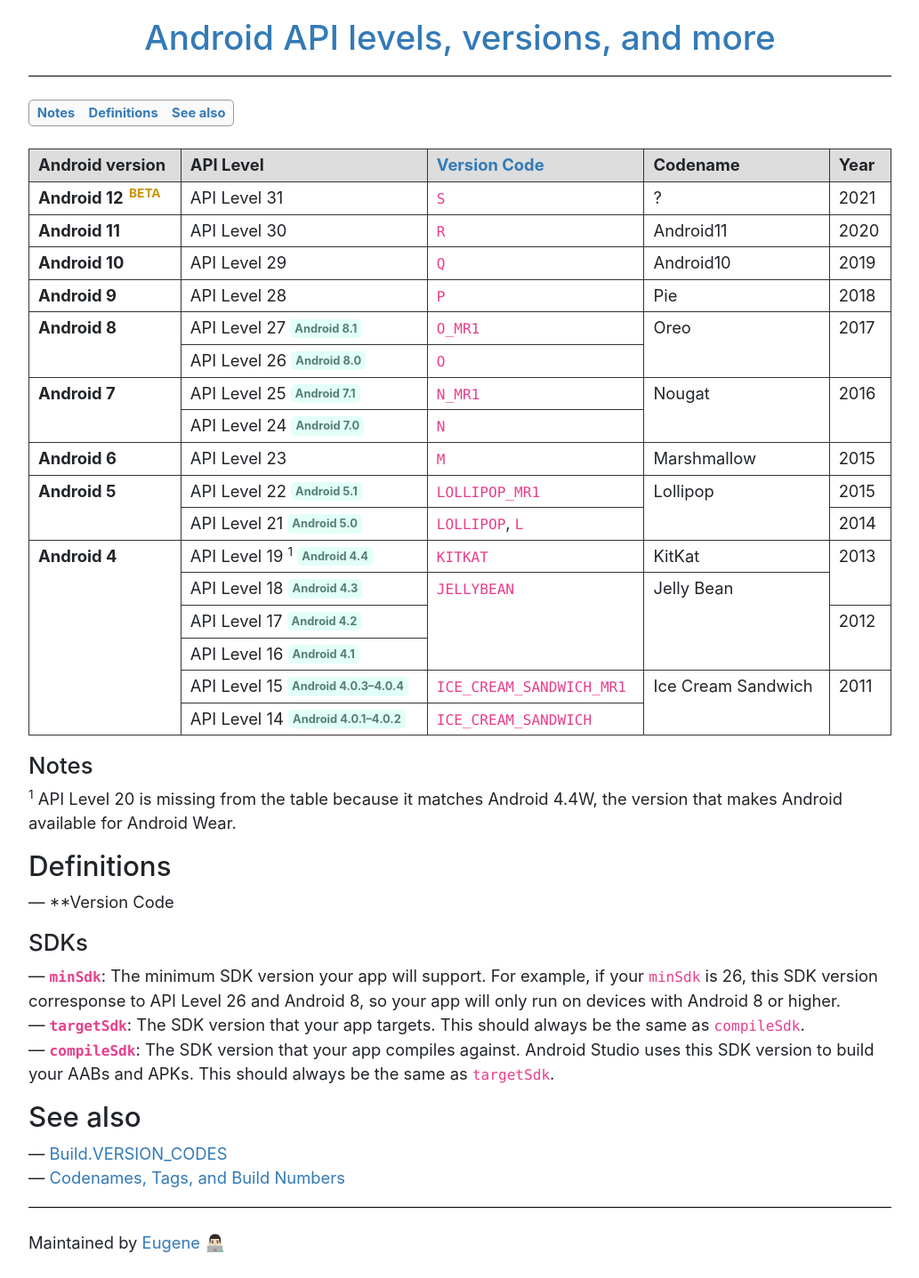
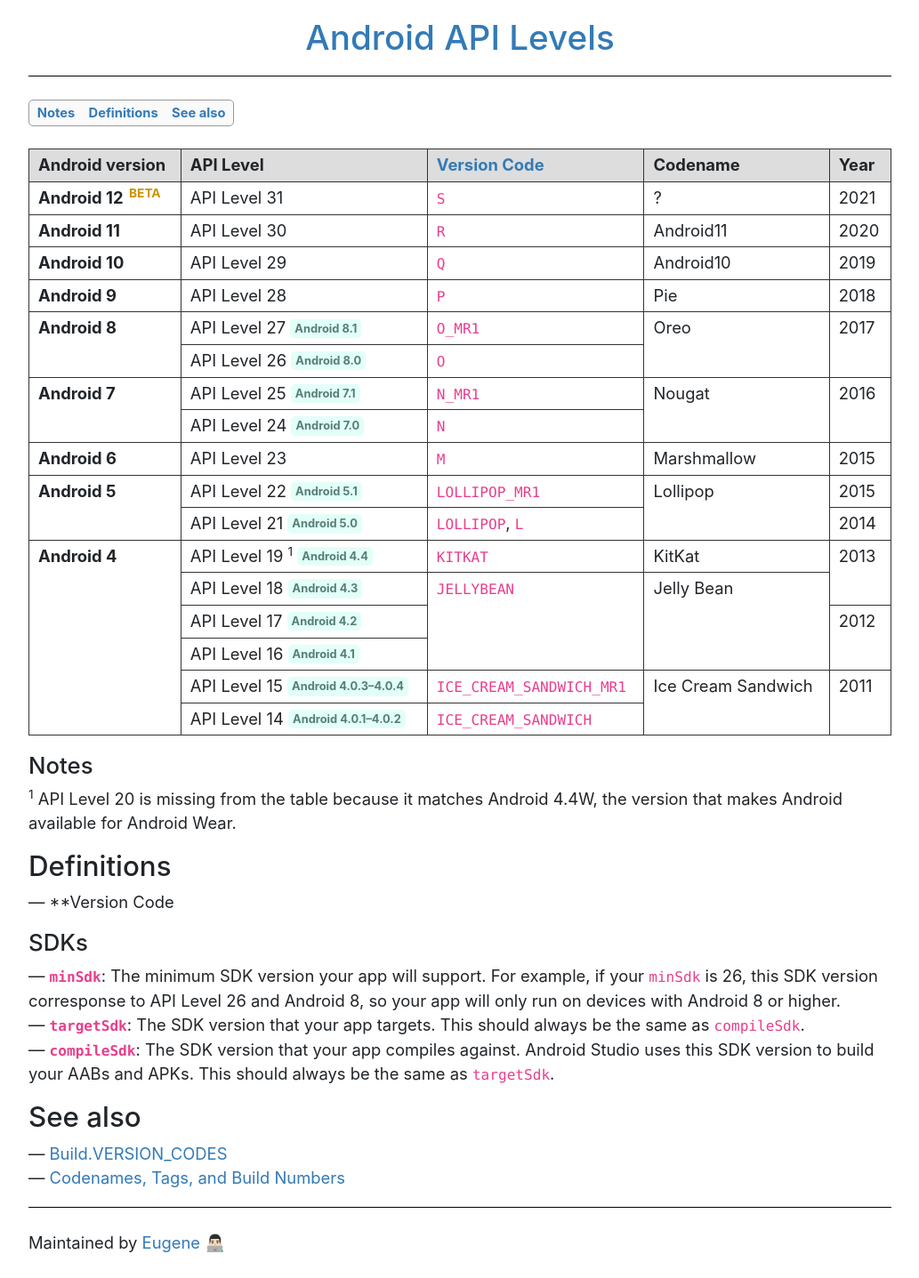
Before and after one commit to ebelinski/apilevels, a Jekyll site: the page built from index.md, in a window 1280 px wide. Shown: the whole page at 89% size, without its empty margins (123-1156 px from the left). Built offline with Jekyll 4.4.1, drawn with Linux system fonts in a browser that asks for light colours; some of the changed lines change nothing that is shown.

Commit message:
Updated titles, descriptions.

```diff
--- a/_config.yml
+++ b/_config.yml
@@ -6,8 +6,8 @@
 # 'jekyll serve'. If you change this file, please restart the server process.
 
 # Site settings
-title: Android API levels, versions, and more
-description: Android API levels, versions, and more
+title: Android API Levels
+description: A quick reference table for Android versions, API & SDK levels, version codes, codenames, and more.
 author: Eugene Belinski
 keywords: android,api,levels
 
--- a/_includes/head.html
+++ b/_includes/head.html
@@ -3,7 +3,7 @@
   <meta http-equiv="X-UA-Compatible" content="IE=edge">
   <meta name="viewport" content="width=device-width, initial-scale=1">
 
-  <title>{% if page.title %}{{ page.title }} — {% endif %}{{ site.title }}</title>
+  <title>API Levels | Table of Android versions, SDK/API levels, version codes, and codenames</title>
   <meta name="description" content="{% if page.description %}{{ page.description }}{% else %}{{ site.description }}{% endif %}">
   <meta name="keywords" content="{{ site.keywords }}">
   <meta name="author" content="{{ site.author }}">
--- a/_includes/header.html
+++ b/_includes/header.html
@@ -1,4 +1,4 @@
 <div class="container">
-  <h1 id="site-title"><a href="/">{{ site.title }}</a></h1>
+  <h1 id="site-title"><a href="/">Android API Levels</a></h1>
 </div>
 <div class="container"><div id="page-content">
```
